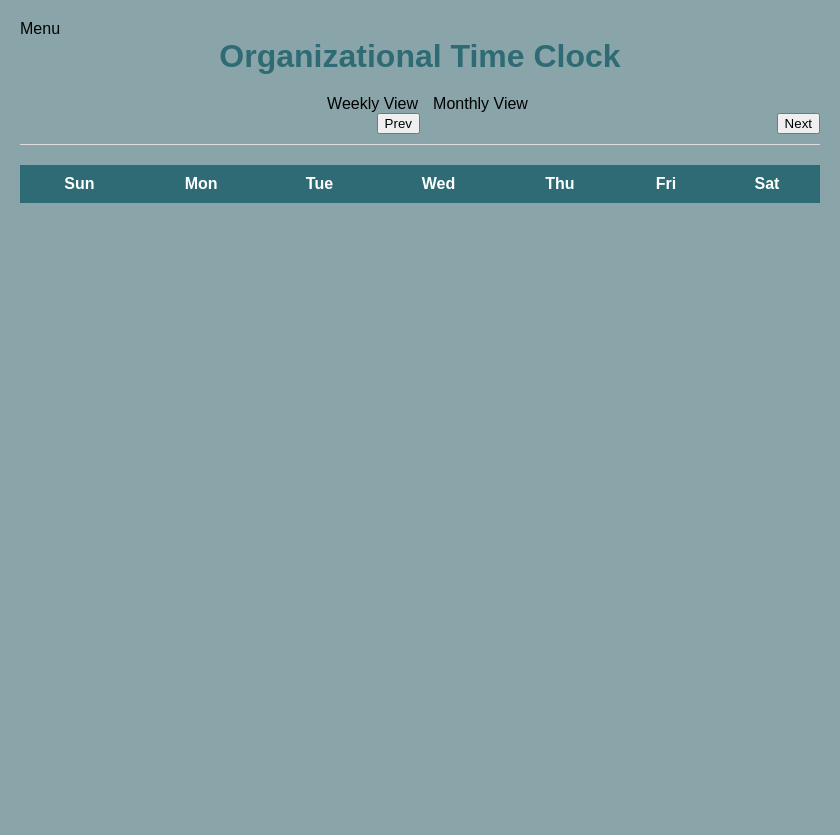
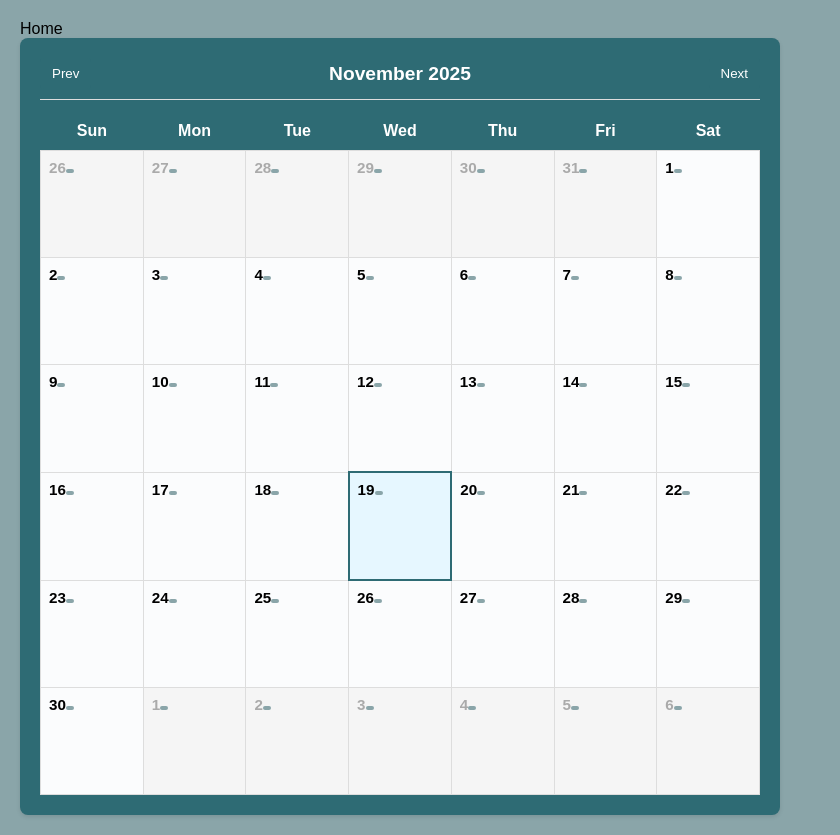
Before and after one commit to hunter-byte-afk/HCC-Organizational-Clock, an Electron app: page clock-app/calendar.html in a window 800 px wide. Shown: the whole page, 840 px wide, since content can reach past the window. Before the commit the page ends 800 px from the top, so only its background shows below. Drawn offline with Linux system fonts and the light colour scheme.

Commit message:
updated calendar and css
It's a full calendar with the ability to move through months using prev and next buttons, and it goes back to the main menu or home at the top left corner

```diff
--- a/clock-app/calendar.html
+++ b/clock-app/calendar.html
@@ -2,31 +2,25 @@
 <html>
     <head>
         <meta charset="UTF-8">
-        <meta name = "viewport" content="width=device-width, initial-scale=1.0">
-        <title> Calendar </title>
+        <meta name="viewport" content="width=device-width, initial-scale=1.0">
+        <title>Calendar Page</title>
+        <link rel="stylesheet" href="style.css">
     </head>
-    <body class = "calendar">
-        <link rel = "stylesheet" href="style.css">
-
-        <a href = "menu.html"> Menu </a>
-        <h1> Organizational Time Clock </h1>
-
-        <div class = "mainButtons">
+    <body>
+        <a href="menu.html">Home</a>
+        <div class="mainButtons">
             <ul>
-                <a href = "calendar.html"></a>
-                <a href = "#">Weekly View</a>
-                <a href = "#">Monthly View</a>
+                <a href="calendar.html"></a>
             </ul>
         </div>
 
-        <div class = "calendarContainer">
-            <div class = "calendar-header">
-                <h2 id = "current-month"></h2>
-                <button id = "prev-month">Prev</button>
-                <button id = "next-month">Next</button>
+        <div class="calendar-container">
+            <div class="calendar-header">
+                <button id="prev-month" class="nav-btn">Prev</button>
+                <h2 id="current-month"></h2>
+                <button id="next-month" class="nav-btn">Next</button>
             </div>
-        </div>
-        <table class = "calendar">
+                <table class="calendar" aria-label="Monthly calendar">
                     <thead>
                         <tr>
                             <th>Sun</th>
@@ -38,7 +32,90 @@
                             <th>Sat</th>
                         </tr>
                     </thead>
-            <tbody ide = "calendar-body">
+                    <tbody id="calendar-body">
+                    </tbody>
                 </table>
+        </div>
+
+        <script>
+            (function monthlyRenderer(){
+                const monthTitle = document.getElementById('current-month');
+                const body = document.getElementById('calendar-body');
+                const prevBtn = document.getElementById('prev-month');
+                const nextBtn = document.getElementById('next-month');
+
+                // keep track of visible month
+                let viewDate = new Date();
+                viewDate.setDate(1);
+
+                function render(){
+                    const year = viewDate.getFullYear();
+                    const month = viewDate.getMonth();
+                    const today = new Date();
+
+                    monthTitle.textContent = viewDate.toLocaleString(undefined, { month: 'long', year: 'numeric' });
+
+                    // compute month layout
+                    const firstDayIndex = new Date(year, month, 1).getDay();
+                    const daysInMonth = new Date(year, month + 1, 0).getDate();
+                    const daysInPrev = new Date(year, month, 0).getDate();
+
+                    body.innerHTML = '';
+
+                    // 6 weeks to cover all month layouts
+                    let dayCounter = 1 - firstDayIndex;
+                    for(let week = 0; week < 6; week++){
+                        const tr = document.createElement('tr');
+                        for(let d = 0; d < 7; d++){
+                            const td = document.createElement('td');
+
+                            const cellDate = new Date(year, month, dayCounter);
+                            const cellDay = cellDate.getDate();
+
+                            const dateDiv = document.createElement('div');
+                            dateDiv.className = 'date-number';
+                            dateDiv.textContent = cellDay;
+                            td.appendChild(dateDiv);
+
+                            // mark other-month days
+                            if(dayCounter < 1){
+                                td.classList.add('other-month');
+                            } else if(dayCounter > daysInMonth){
+                                td.classList.add('other-month');
+                            } else {
+                                // current month day
+                                // mark today
+                                if(cellDate.toDateString() === today.toDateString()){
+                                    td.classList.add('today');
+                                }
+                            }
+
+                            // space for events/hours
+                            const eventsDiv = document.createElement('div');
+                            eventsDiv.className = 'hours';
+                            eventsDiv.textContent = '';
+                            td.appendChild(eventsDiv);
+
+                            tr.appendChild(td);
+                            dayCounter++;
+                        }
+                        body.appendChild(tr);
+                    }
+                }
+
+                prevBtn.addEventListener('click', () => {
+                    viewDate.setMonth(viewDate.getMonth() - 1);
+                    render();
+                });
+
+                nextBtn.addEventListener('click', () => {
+                    viewDate.setMonth(viewDate.getMonth() + 1);
+                    render();
+                });
+
+                // initial render
+                render();
+            })();
+        </script>
     </body>
 </html>
--- a/clock-app/style.css
+++ b/clock-app/style.css
@@ -222,17 +222,11 @@
 
 
 /* CALENDAR CSS SECTION*/
-    .calendar{
-        background: #8aa5a9;
+    body{
+    background-color: #8aa5a9;
     font-family: Arial, sans-serif;
     margin: 0;
     padding: 20px;
-    }
-
-    h1{
-        text-align: center;
-        color: #2e6b74;
-        margin-bottom: 20px;
 }
 
 a{
@@ -250,7 +244,7 @@
     color:white;
 }
 
-    .calendar .mainButtons ul{
+.mainButtons ul{
     list-style: none;
     padding: 0;
     margin: 0;
@@ -260,7 +254,7 @@
 }
 
 .calendar-container{
-        background-color: white;
+    background-color: #2e6b74;
     border-radius: 8px;
     box-shadow: 0 2px 4px rgba(0, 0, 0, 0.1);
     padding: 20px;
@@ -272,14 +266,14 @@
     display: flex;
     justify-content: space-between;
     align-items: center;
-        margin-bottom: 20px;
+    margin-bottom: 12px;
     padding-bottom: 10px;
     border-bottom: 1px solid #ddd;
 }
 
 .calendar-header h2{
     margin: 0;
-        color: #2e6b74;
+    color: #ffffff; /* make header text visible against the container background */
 }
 
 .calendar-nav{
@@ -301,9 +295,24 @@
     background-color: #1f4f52;
 }
 
+.nav-btn{
+    background-color: #2e6b74;
+    color: white;
+    border: none;
+    padding: 8px 12px;
+    border-radius: 4px;
+    cursor: pointer;
+    transition: background-color 0.3s;
+}
+
+.nav-btn:hover{ background-color: #1f4f52 }
+
 .calendar {
     width: 100%;
     border-collapse: collapse;
+    border-radius: 0px;
+    table-layout: fixed;
+    margin-top: 1px;
 }
 
 .calendar th{
@@ -316,9 +325,10 @@
 .calendar td{
     border: 1px solid #ddd;
     width: 14.28%;
-        height: 100px;
     vertical-align: top;
-        padding: 5px;
+    padding: 8px;
+    height: 90px;
+    overflow: hidden;
 }
 
 .calendar .other-month{
@@ -334,6 +344,17 @@
 .calendar .date-number{
     font-weight: bold;
     margin-bottom: 5px;
+}
+
+/* make the number stand out in the top-left */
+.calendar td .date-number{
+    display: inline-block;
+    font-size: 0.95em;
+}
+
+/* Lighten all regular date boxes so today's cell stands out more */
+.calendar td:not(.today):not(.other-month){
+    background-color: #fbfcfd; /* very light tint — change to taste */
 }
 
 .calendar .hours {
@@ -360,10 +381,6 @@
     color: white;
 }
 
-
-
-
-
 /* MENU CSS SECION */
     .menu {
         background-color: #667eea;
```
Lines whose indentation alone changed are shown as unchanged.
